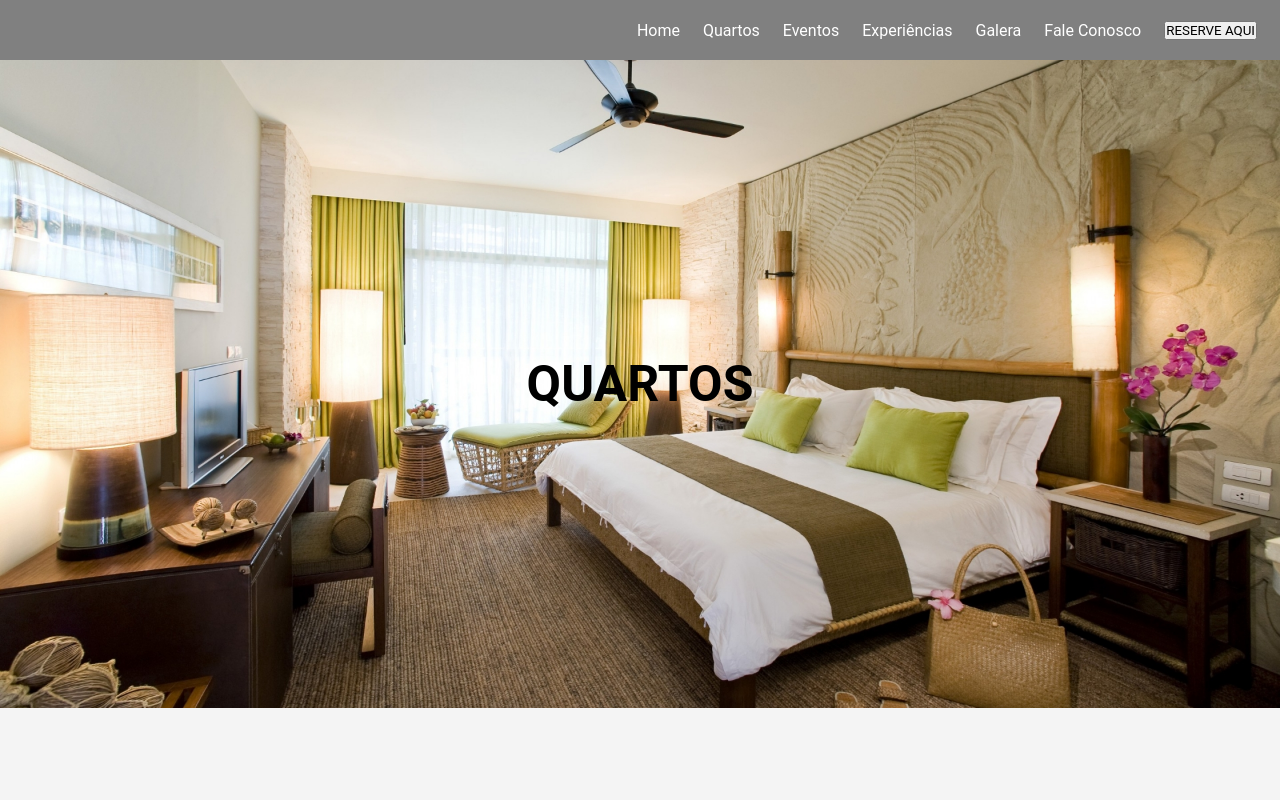
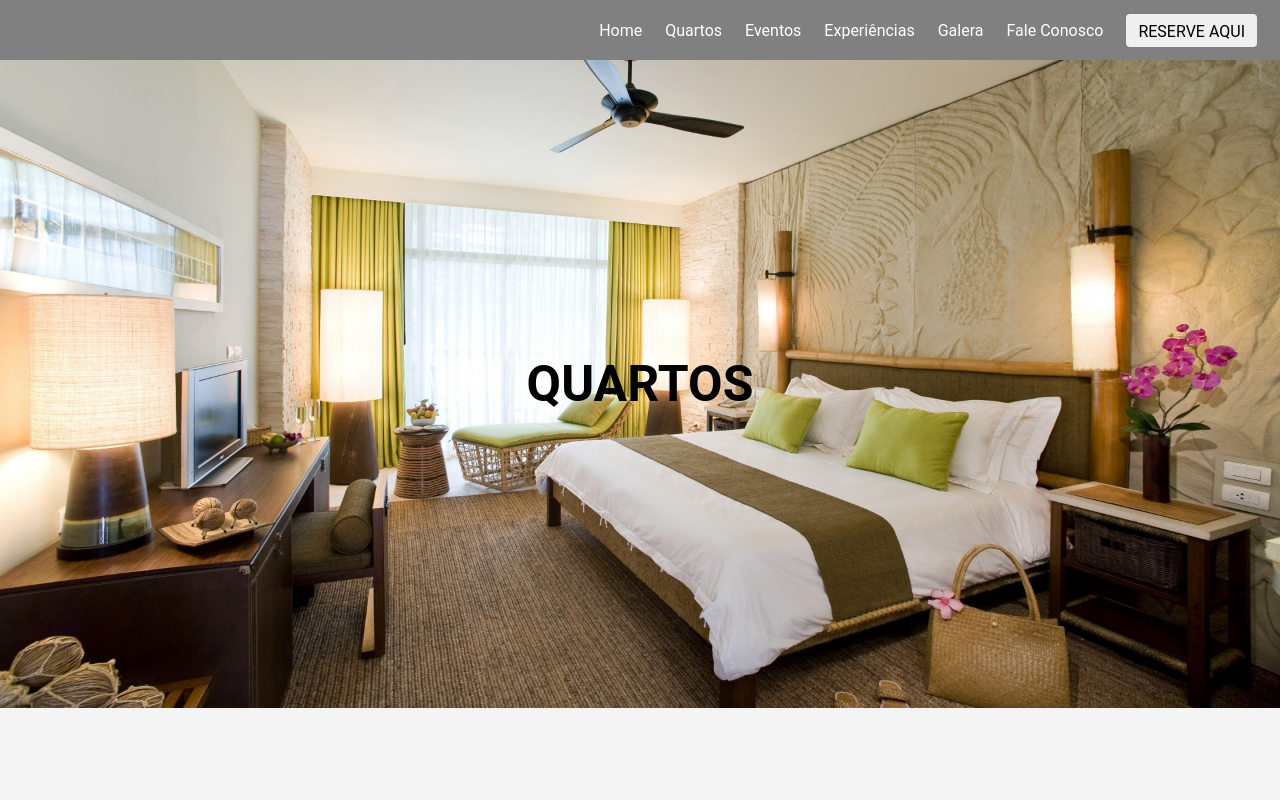
Before and after one commit to CaioLima96/projetoModulo05, a React (Create React App) app: page / in a window 1280 px wide. Shown: the top 800 px of the page. Built offline with nearby package versions, Linux system fonts and the light colour scheme; a web font is replaced by a local one.

Commit message:
FEAT: feito o botão reserve aqui

```diff
--- a/src/components/global/Header/Index.js
+++ b/src/components/global/Header/Index.js
@@ -1,4 +1,5 @@
 import React from "react";
+import { RerserveAquiBtn } from "../ReserveAquiBtn/Index";
 
 import './Index.css'
 
@@ -31,7 +32,7 @@ class Header extends React.Component {
                         <li><a href="/">Experiências</a></li>
                         <li><a href="/">Galera</a></li>
                         <li><a href="/">Fale Conosco</a></li>
-                        <li><button>RESERVE AQUI</button></li>
+                        <li><RerserveAquiBtn/></li>
                     </ul>
 
                 </nav>
--- /dev/null
+++ b/src/components/global/ReserveAquiBtn/Index.css
@@ -0,0 +1,6 @@
+#reserveAquiBtn {
+    font-size: 1rem;
+    padding: 0.5rem 0.75rem 0.375rem;
+    border-radius: 4px;
+    border: white;
+}
--- /dev/null
+++ b/src/components/global/ReserveAquiBtn/Index.js
@@ -0,0 +1,10 @@
+import React from "react";
+
+import './Index.css'
+
+export const RerserveAquiBtn = () => {
+    return (
+
+        <button id="reserveAquiBtn">RESERVE AQUI</button>
+    )
+}
```
